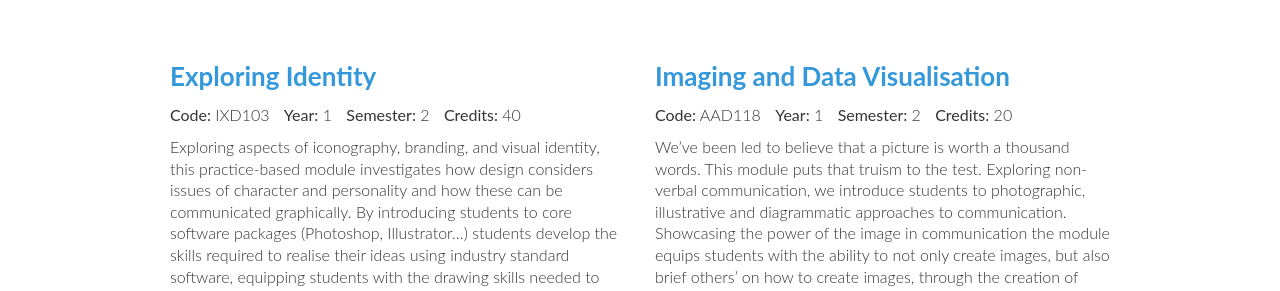
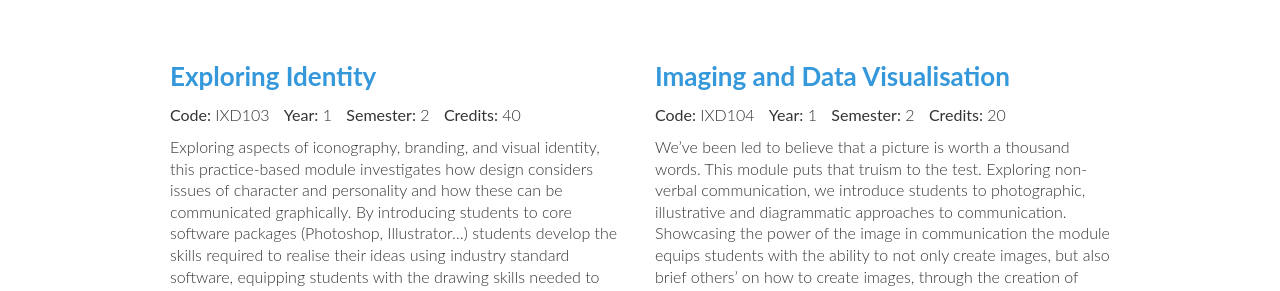
Before and after one commit to ixdbelfast/ixdbelfast.github.io, a Jekyll site: the page built from curriculum.html, in a window 1280 px wide and 900 px high, scrolled down 822 px. Shown: the part 155-446 px from the top of the window. Built offline with Jekyll 4.4.1, drawn with Linux system fonts in a browser that asks for light colours.

Commit message:
Updating IXD104 module code

```diff
--- a/curriculum/_posts/0001-02-02-imaging-and-data-visualisation.md
+++ b/curriculum/_posts/0001-02-02-imaging-and-data-visualisation.md
@@ -2,13 +2,13 @@
 layout: module
 title:  Imaging and Data Visualisation
 excerpt: We’ve been led to believe that a picture is worth a thousand words. This module puts that truism to the test. Exploring non-verbal communication, we introduce students to photographic, illustrative and diagrammatic approaches to communication. Showcasing the power of the image in communication the module equips students with the ability to not only create images, but also brief others’ on how to create images, through the creation of functional mood boards.
-code: AAD118
+code: IXD104
 year: 1
 semester: 2
 credits: 20
 delivery: Lectures, Seminars, Workshops and Self-Directed Study
 corequisites: Exploring Identity
-github: https://github.com/ixdbelfast/ixdbelfast.github.io/blob/master/modules/AAD118/AAD118.md
+github: https://github.com/ixdbelfast/ixdbelfast.github.io/blob/master/modules/IXD104/IXD104.md
 ---
 
 ##Rationale
```
